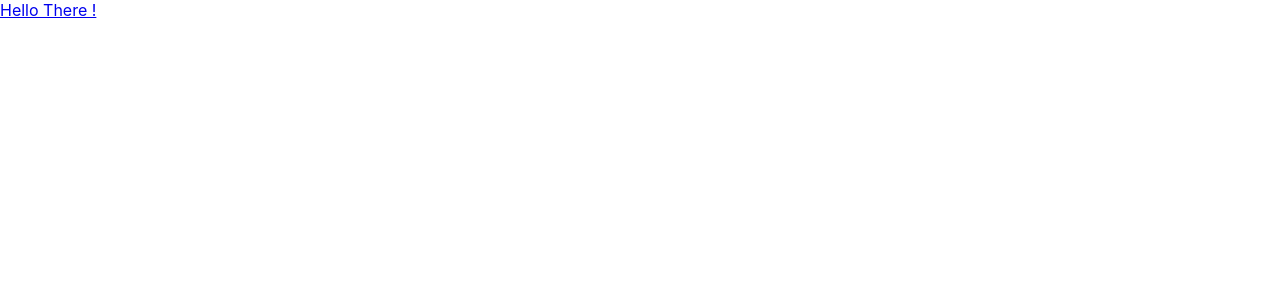
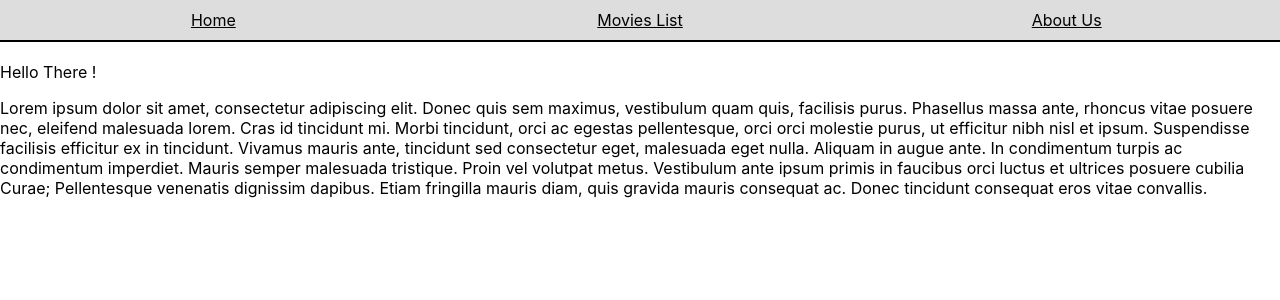
Before and after one commit to ZiedHf/MoviesApp, a React (Create React App) app: page / in a window 1280 px wide. Shown: the top 300 px of the page. Built offline with nearby package versions, Linux system fonts and the light colour scheme.

Commit message:
App Routers

```diff
--- a/src/App.js
+++ b/src/App.js
@@ -1,14 +1,22 @@
 import React from 'react';
-import { BrowserRouter as Router, Route } from 'react-router-dom';
-import { HelloPage, ListPage } from './pages';
+import { BrowserRouter as Router, Route, Switch } from 'react-router-dom';
+import { HelloPage, ListPage, ErrorPage } from './pages';
+import { Menu } from './components';
 import './App.css';
 
 function App() {
   return (
-    <Router>
-      <Route path="/" exact component={HelloPage} />
-      <Route path="/list" exact component={ListPage} />
-    </Router>
+    <div>
+      <Router>
+        <Menu />
+        <Switch>
+          <Route path="/" exact component={HelloPage} />
+          <Route path="/movies" component={ListPage} />
+          {/* <Route path="/movies/:id" component={MoviePage} /> */}
+          <Route component={ErrorPage} />
+        </Switch>
+      </Router>
+    </div>
   );
 }
 
--- /dev/null
+++ b/src/components/Menu/Menu.js
@@ -0,0 +1,23 @@
+import React, { Component } from 'react';
+import { Link } from 'react-router-dom';
+import './menu.css';
+
+class Menu extends Component {
+  render() {
+    return (
+      <ul className="menu">
+        <li>
+          <Link to="/">Home</Link>
+        </li>
+        <li>
+          <Link to="/movies">Movies List</Link>
+        </li>
+        <li>
+          <Link to="/about-us">About Us</Link>
+        </li>
+      </ul>
+    );
+  }
+}
+
+export default Menu;
--- /dev/null
+++ b/src/components/Menu/menu.css
@@ -0,0 +1,24 @@
+.menu {
+  display: flex;
+  list-style-type: none;
+  margin: 0px 0px 20px 0px;
+  padding: 0;
+  height: 40px;
+  background-color: #ddd;
+  border-bottom: solid 2px black;
+}
+.menu li {
+  flex: 1;
+  align-self: center;
+}
+.menu li a {
+  display: block;
+  text-align: center;
+  color: black;
+}
+.menu li a:active {
+  color: black;
+}
+.menu li a:hover {
+  color: #545454;
+}
--- a/src/components/index.js
+++ b/src/components/index.js
@@ -1,3 +1,4 @@
 import Container from './Container/Container';
+import Menu from './Menu/Menu';
 
-export { Container };
+export { Container, Menu };
--- /dev/null
+++ b/src/pages/ErrorPage/ErrorPage.js
@@ -0,0 +1,7 @@
+import React, { Component } from 'react';
+
+export default class ErrorPage extends Component {
+  render() {
+    return <div>404 NOT FOUND !</div>;
+  }
+}
--- a/src/pages/HelloPage/HelloPage.js
+++ b/src/pages/HelloPage/HelloPage.js
@@ -1,6 +1,23 @@
 import React from 'react';
-import { Link } from 'react-router-dom';
 
 export default function HelloPage() {
-  return <Link to="/list">Hello There !</Link>;
+  return (
+    <div>
+      Hello There !
+      <p>
+        Lorem ipsum dolor sit amet, consectetur adipiscing elit. Donec quis sem
+        maximus, vestibulum quam quis, facilisis purus. Phasellus massa ante,
+        rhoncus vitae posuere nec, eleifend malesuada lorem. Cras id tincidunt
+        mi. Morbi tincidunt, orci ac egestas pellentesque, orci orci molestie
+        purus, ut efficitur nibh nisl et ipsum. Suspendisse facilisis efficitur
+        ex in tincidunt. Vivamus mauris ante, tincidunt sed consectetur eget,
+        malesuada eget nulla. Aliquam in augue ante. In condimentum turpis ac
+        condimentum imperdiet. Mauris semper malesuada tristique. Proin vel
+        volutpat metus. Vestibulum ante ipsum primis in faucibus orci luctus et
+        ultrices posuere cubilia Curae; Pellentesque venenatis dignissim
+        dapibus. Etiam fringilla mauris diam, quis gravida mauris consequat ac.
+        Donec tincidunt consequat eros vitae convallis.
+      </p>
+    </div>
+  );
 }
--- a/src/pages/ListPage/ListPage.js
+++ b/src/pages/ListPage/ListPage.js
@@ -1,14 +1,8 @@
 import React, { Component } from 'react';
-import { Link } from 'react-router-dom';
 
 class ListPage extends Component {
   render() {
-    return (
-      <div>
-        <Link to="/">Home</Link>
-        <div>This is the list of movies</div>;
-      </div>
-    );
+    return <div>This is the list of movies</div>;
   }
 }
 
--- a/src/pages/index.js
+++ b/src/pages/index.js
@@ -1,4 +1,5 @@
 import HelloPage from './HelloPage/HelloPage';
 import ListPage from './ListPage/ListPage';
+import ErrorPage from './ErrorPage/ErrorPage';
 
-export { HelloPage, ListPage };
+export { HelloPage, ListPage, ErrorPage };
```
